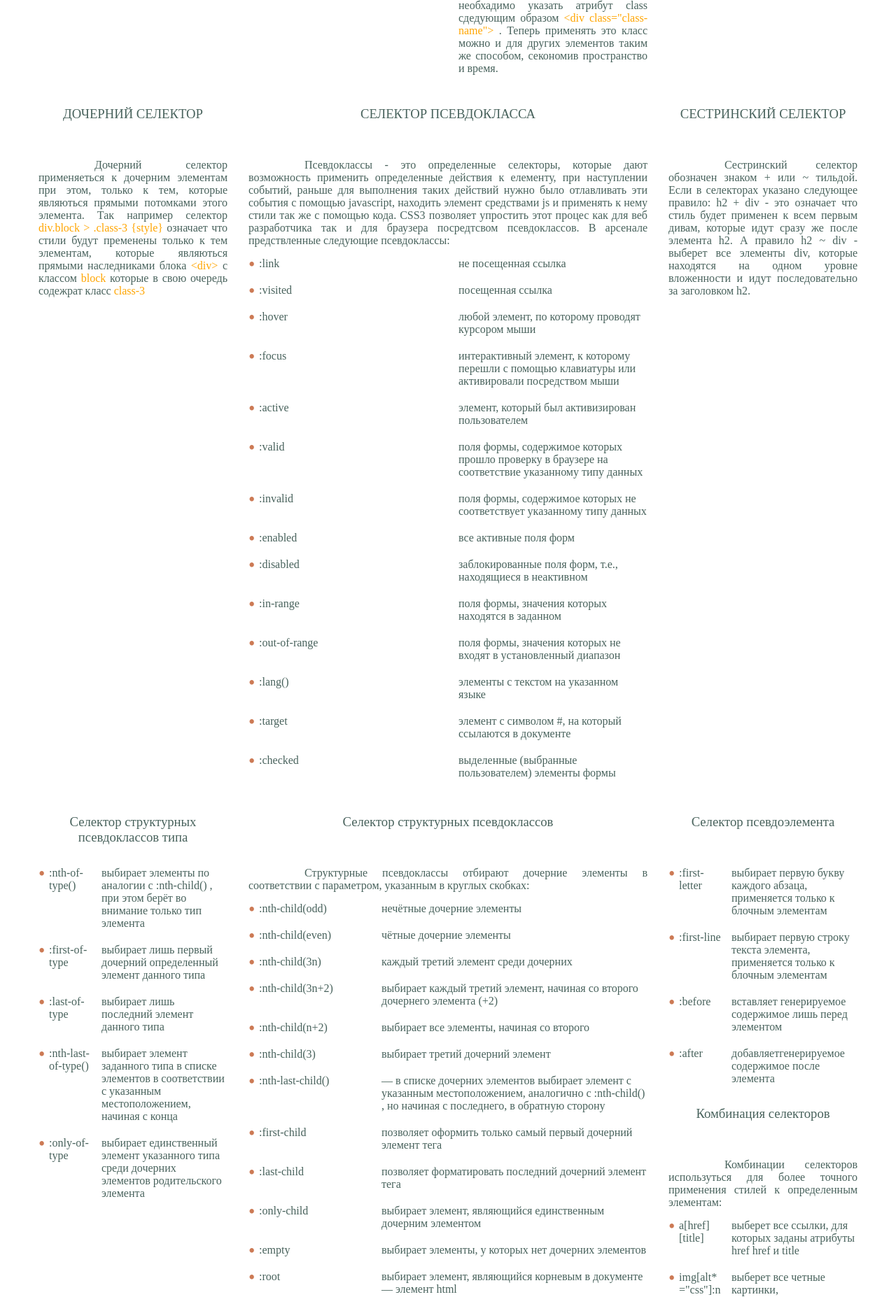
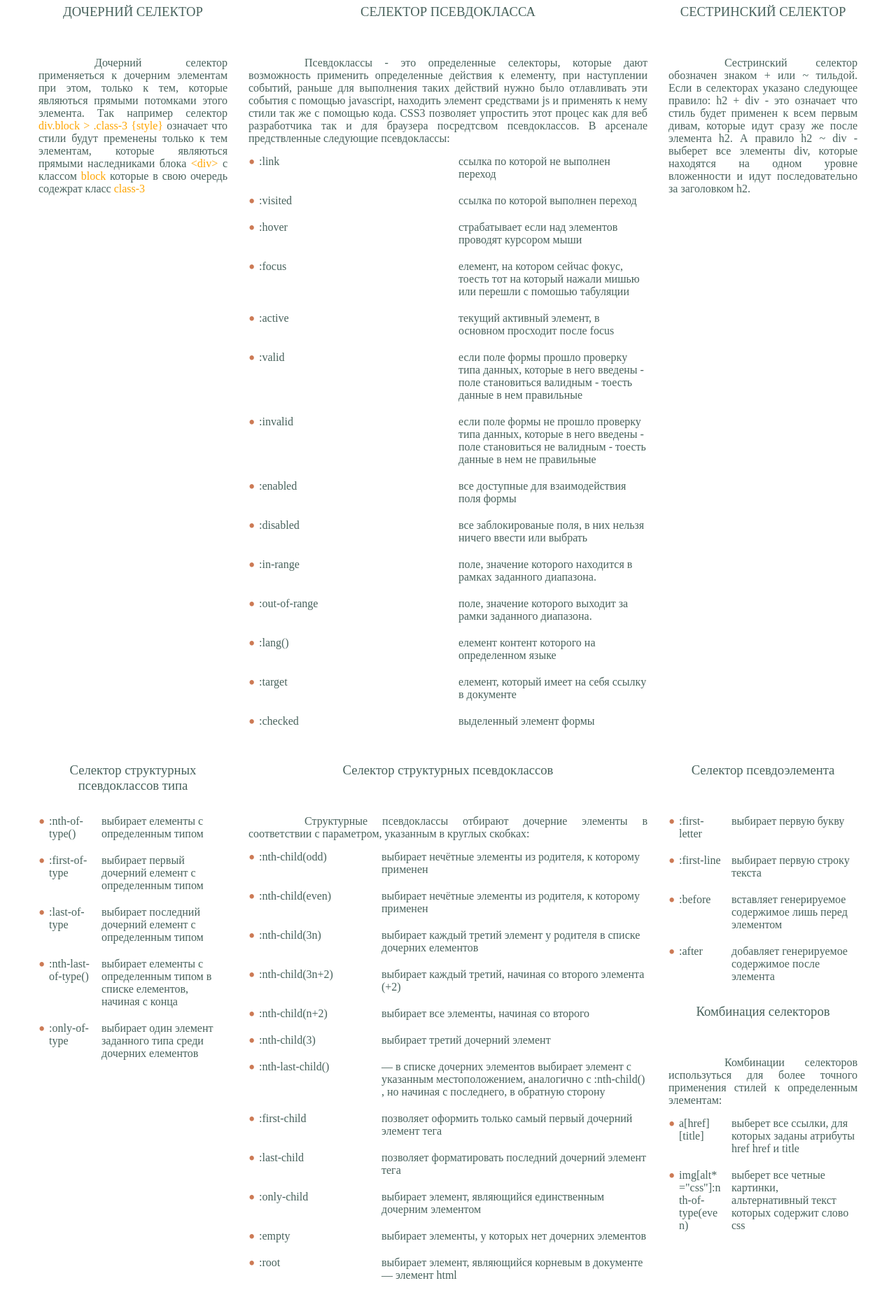
Before and after one commit to madflu9er/web_kourse, a PHP site: page /index.html in a window 1280 px wide. Shown: the part 3465-5319 px from the top of the page at 70% size. Run offline with PHP 8.4, Linux system fonts and the light colour scheme; some web fonts are replaced.

Commit message:
more content

```diff
--- a/index.html
+++ b/index.html
@@ -78,42 +78,37 @@
                                 <div class="rule">
                                     <div class="value colD-2 point">animation-name</div>
                                     <div class="description colD-2">
-                                        Определяет имя @keyframes, настраивающего кадры анимации
+                                       Имя которое указано в @keyframes для определения анимации
                                     </div>
                                 </div>
                                 <div class="rule">
                                     <div class="value colD-2 point">animation-duration</div>
                                     <div class="description colD-2">
-                                        Определяет время, в течение которого должен пройти один цикл анимации
+                                        Время цикла анимации
                                     </div>
                                 </div>
                                 <div class="rule">
                                     <div class="value colD-2 point">animation-timing-function</div>
                                     <div class="description colD-2">
-                                        Настраивает ускорение анимации
+                                        Определяет ускорение анимации
                                     </div>
                                 </div>
                                 <div class="rule">
                                     <div class="value colD-2 point">animation-delay</div>
                                     <div class="description colD-2">
-                                        Настраивает задержку между временем загрузки элемента и временем начала анимации
+                                        Определяет задержку между тем как елемент загрузиться и началом анимации
                                     </div>
                                 </div>
                                 <div class="rule">
                                     <div class="value colD-2 point">aanimation-play-state</div>
                                     <div class="description colD-2">
-                                        Позволяет Вам приостановить и возобновить анимацию
-                                    </div>
-                                </div>
-                                <div class="rule">
-                                    <div class="value colD-2 point">animation-name</div>
-                                    <div class="description colD-2">Определяет имя @keyframes, настраивающего кадры анимации
+                                        Состояние анимации, используеться для остановки и продолжения анимации
                                     </div>
                                 </div>
                                 <div class="rule">
                                     <div class="value colD-2 point">animation-fill-mode</div>
                                     <div class="description colD-2">
-                                        Настраивает нужные значения, используемые анимацией, до и после исполнения
+                                        Указывает значения, которые используются анимацией, до и после её прогрывания
                                     </div>
                                 </div>
                             </div>
@@ -330,87 +325,88 @@
                                 <div class="rule_selector">
                                     <div class="value_selector colD-3 point">:link</div>
                                     <div class="description_selector colD-5">
-                                        не посещенная ссылка
+                                        ссылка по которой не выполнен переход
                                     </div>
                                 </div>
                                 <div class="rule_selector">
                                     <div class="value_selector colD-3 point">:visited</div>
                                     <div class="description_selector colD-5">
-                                        посещенная ссылка
+                                        ссылка по которой выполнен переход
                                     </div>
                                 </div>
                                 <div class="rule_selector">
                                     <div class="value_selector colD-3 point">:hover</div>
                                     <div class="description_selector colD-5">
-                                        любой элемент, по которому проводят курсором мыши
+                                        страбатывает если над элементов проводят курсором мыши
                                     </div>
                                 </div>
                                 <div class="rule_selector">
                                     <div class="value_selector colD-3 point">:focus</div>
                                     <div class="description_selector colD-5">
-                                        интерактивный элемент, к которому перешли с помощью
-                                        клавиатуры или активировали посредством мыши
+                                        елемент, на котором сейчас фокус, тоесть тот на который нажали мишью
+                                        или перешли с помошью табуляции
                                     </div>
                                 </div>
                                 <div class="rule_selector">
                                     <div class="value_selector colD-3 point">:active</div>
                                     <div class="description_selector colD-5">
-                                        элемент, который был активизирован пользователем
+                                        текущий активный элемент, в основном просходит после focus
                                     </div>
                                 </div>
                                 <div class="rule_selector">
                                     <div class="value_selector colD-3 point">:valid</div>
                                     <div class="description_selector colD-5">
-                                        поля формы, содержимое которых прошло проверку в браузере на
-                                        соответствие указанному типу данных
+                                        если поле формы прошло проверку типа данных, которые в него введены -
+                                        поле становиться валидным - тоесть данные в нем правильные
                                     </div>
                                 </div>
                                 <div class="rule_selector">
                                     <div class="value_selector colD-3 point">:invalid</div>
                                     <div class="description_selector colD-5">
-                                        поля формы, содержимое которых не соответствует указанному типу данных
+                                        если поле формы не прошло проверку типа данных, которые в него введены -
+                                        поле становиться не валидным - тоесть данные в нем не правильные
                                     </div>
                                 </div>
                                 <div class="rule_selector">
                                     <div class="value_selector colD-3 point">:enabled</div>
                                     <div class="description_selector colD-5">
-                                        все активные поля форм
+                                        все доступные для взаимодействия поля формы
                                     </div>
                                 </div>
                                 <div class="rule_selector">
                                     <div class="value_selector colD-3 point">:disabled</div>
                                     <div class="description_selector colD-5">
-                                        заблокированные поля форм, т.е., находящиеся в неактивном
+                                        все заблокированые поля, в них нельзя ничего ввести или выбрать
                                     </div>
                                 </div>
                                 <div class="rule_selector">
                                     <div class="value_selector colD-3 point">:in-range</div>
                                     <div class="description_selector colD-5">
-                                        поля формы, значения которых находятся в заданном
+                                        поле, значение которого находится в рамках заданного диапазона.
                                     </div>
                                 </div>
                                 <div class="rule_selector">
                                     <div class="value_selector colD-3 point">:out-of-range</div>
                                     <div class="description_selector colD-5">
-                                        поля формы, значения которых не входят в установленный диапазон
+                                        поле, значение которого выходит за рамки заданного диапазона.
                                     </div>
                                 </div>
                                 <div class="rule_selector">
                                     <div class="value_selector colD-3 point">:lang()</div>
                                     <div class="description_selector colD-5">
-                                        элементы с текстом на указанном языке
+                                        елемент контент которого на определенном языке
                                     </div>
                                 </div>
                                 <div class="rule_selector">
                                     <div class="value_selector colD-3 point">:target</div>
                                     <div class="description_selector colD-5">
-                                        элемент с символом #, на который ссылаются в документе
+                                        елемент, который имеет на себя ссылку в документе
                                     </div>
                                 </div>
                                 <div class="rule_selector">
                                     <div class="value_selector colD-3 point">:checked</div>
                                     <div class="description_selector colD-5">
-                                        выделенные (выбранные пользователем) элементы формы
+                                        выделенный элемент формы
                                     </div>
                                 </div>
                             </div>
@@ -438,45 +434,31 @@
                                 <div class="rule_selector">
                                     <div class="value_selector point">:nth-of-type()</div>
                                     <div class="description_selector">
-                                        выбирает элементы по
-                                        аналогии с :nth-child() ,
-                                        при этом берёт во
-                                        внимание только тип
-                                        элемента
+                                        выбирает елементы с определенным типом
                                     </div>
                                 </div>
                                 <div class="rule_selector">
                                     <div class="value_selector point">:first-of-type</div>
                                     <div class="description_selector">
-                                        выбирает лишь первый
-                                        дочерний определенный
-                                        элемент данного типа
+                                        выбирает первый дочерний елемент с определенным типом
                                     </div>
                                 </div>
                                 <div class="rule_selector">
                                     <div class="value_selector point">:last-of-type</div>
                                     <div class="description_selector">
-                                        выбирает лишь последний
-                                        элемент данного типа
+                                        выбирает последний дочерний елемент с определенным типом
                                     </div>
                                 </div>
                                 <div class="rule_selector">
                                     <div class="value_selector point">:nth-last-of-type()</div>
                                     <div class="description_selector">
-                                        выбирает элемент заданного
-                                        типа в списке элементов в
-                                        соответствии с указанным
-                                        местоположением, начиная с
-                                        конца
+                                        выбирает елементы с определенным типом в списке елементов, начиная с конца
                                     </div>
                                 </div>
                                 <div class="rule_selector">
                                     <div class="value_selector point">:only-of-type</div>
                                     <div class="description_selector">
-                                        выбирает единственный
-                                        элемент указанного типа
-                                        среди дочерних элементов
-                                        родительского элемента
+                                        выбирает один элемент заданного типа среди дочерних елементов
                                     </div>
                                 </div>
                             </div>
@@ -495,25 +477,25 @@
                                 <div class="rule_selector">
                                     <div class="value_selector point">:nth-child(odd)</div>
                                     <div class="description_selector">
-                                        нечётные дочерние элементы
+                                        выбирает нечётные элементы из родителя, к которому применен
                                     </div>
                                 </div>
                                 <div class="rule_selector">
                                     <div class="value_selector point">:nth-child(even)</div>
                                     <div class="description_selector">
-                                        чётные дочерние элементы
+                                        выбирает нечётные элементы из родителя, к которому применен
                                     </div>
                                 </div>
                                 <div class="rule_selector">
                                     <div class="value_selector point">:nth-child(3n)</div>
                                     <div class="description_selector">
-                                        каждый третий элемент среди дочерних
+                                        выбирает каждый третий элемент у родителя в списке дочерних елементов
                                     </div>
                                 </div>
                                 <div class="rule_selector">
                                     <div class="value_selector point">:nth-child(3n+2)</div>
                                     <div class="description_selector">
-                                        выбирает каждый третий элемент, начиная со второго дочернего элемента (+2)
+                                        выбирает каждый третий, начиная со второго элемента (+2)
                                     </div>
                                 </div>
                                 <div class="rule_selector">
@@ -531,8 +513,8 @@
                                 <div class="rule_selector">
                                     <div class="value_selector  point">:nth-last-child()</div>
                                     <div class="description_selector">
-                                            — в списке дочерних элементов выбирает элемент с указанным местоположением,
-                                            аналогично с :nth-child() , но начиная с последнего, в обратную сторону
+                                        — в списке дочерних элементов выбирает элемент с указанным местоположением,
+                                        аналогично с :nth-child() , но начиная с последнего, в обратную сторону
                                     </div>
                                 </div>
                                 <div class="rule_selector">
@@ -577,13 +559,13 @@
                                 <div class="rule_selector">
                                     <div class="value_selector point">:first-letter</div>
                                     <div class="description_selector">
-                                        выбирает первую букву каждого абзаца, применяется только к блочным элементам
+                                        выбирает первую букву
                                     </div>
                                 </div>
                                 <div class="rule_selector">
                                     <div class="value_selector point">:first-line</div>
                                     <div class="description_selector">
-                                        выбирает первую строку текста элемента, применяется только к блочным элементам
+                                        выбирает первую строку текста
                                     </div>
                                 </div>
                                 <div class="rule_selector">
@@ -595,7 +577,7 @@
                                 <div class="rule_selector">
                                     <div class="value_selector point">:after</div>
                                     <div class="description_selector">
-                                        добавляетгенерируемое содержимое после элемента
+                                        добавляет генерируемое содержимое после элемента
                                     </div>
                                 </div>
                             </div>
@@ -1126,20 +1108,19 @@ repeating-radial-gradient(circle,
                                 <div class="value_selector point">TTF (TrueType), OTF (OpenType PostScript)
                                 </div>
                                 <div class="description_selector">
-                                    Распространенные форматы шрифтов настольных компьютеров
+                                    Самые популярные форматы шрифтов для ПК
                                 </div>
                             </div>
                             <div class="rule_selector">
                                 <div class="value_selector point">EOT(Embedded OpenType)</div>
                                 <div class="description_selector">
-                                    Формат, специфичный для продуктов корпорации Microsoft. Не завоевал популярности у браузеров, за исключением Internet Explorer
+                                    Формат, исопльзующися для браузера Internet Explorer.
                                 </div>
                             </div>
                             <div class="rule_selector">
                                 <div class="value_selector point">SVG (Scalable Vector Graphics)</div>
                                 <div class="description_selector">
                                     Универсальный графический формат, который можно использовать для создания шрифтов.
-                                    Дает хорошие, но не отличные результаты — медленно отображается и демонстрирует текст пониженного качества
                                 </div>
                             </div>
                             <div class="rule_selector">
--- a/style.css
+++ b/style.css
@@ -541,7 +541,14 @@ pre {
     grid-column-start: 1;
     grid-template-columns: repeat(4, 1fr);
     grid-column-end: 11;
-    padding: 0 15px;
+}
+
+.transform_wrapper .transform_info_3 {
+    display: grid;
+    grid-column-start: 1;
+    grid-template-columns: repeat(4, 1fr);
+    grid-column-end: 11;
+    align-items: center;
 }
 
 .transform_info_3 .first_row {
@@ -553,8 +560,6 @@ pre {
     grid-column-end: 5;
     grid-column-start: 3;
     padding: 0 15px;
-    justify-self: center;
-    width: fit-content;
 }
 
 .transform_info_3 .rule_selector {
```
